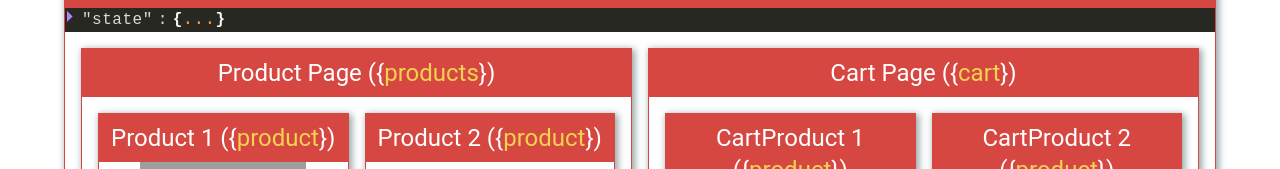
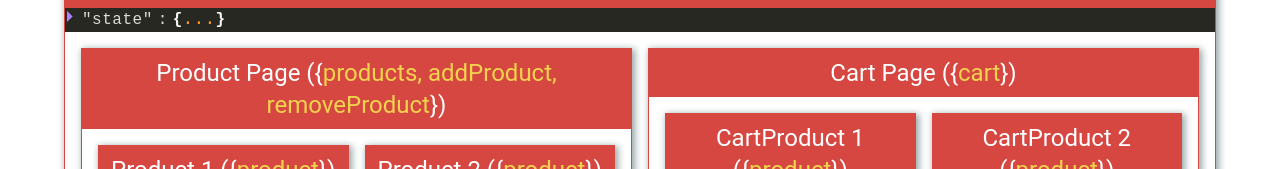
Before and after one commit to hoanglechau/redux-intro, a React (Create React App) app: page / in a window 1280 px wide. Shown: the part 201-370 px from the top of the page. Built offline with nearby package versions, Linux system fonts and the light colour scheme; grey boxes are pictures that could not be loaded.

Commit message:
Update PropDrillingExercise.js

```diff
--- a/src/pages/PropDrillingExercise.js
+++ b/src/pages/PropDrillingExercise.js
@@ -42,6 +42,18 @@ const RootComponent = (props) => {
     // Write a function called removeProductFromCart() that takes a product object as an argument
     // Example removedProduct = { id: "p1", title: "Product 1", price: 1999 }
     // The function will remove one product from the cart. The min value of quantity is 0
+    const removeProductFromCart = (removedProduct) => {
+        let newTotalPrice = cart.totalPrice;
+        const newProductList = cart.products.map((cartProduct) => {
+            if (cartProduct.id === removedProduct.id && cartProduct.qty > 0) {
+                cartProduct.qty -= 1;
+                cartProduct.price -= removedProduct.price;
+                newTotalPrice -= removedProduct.price;
+            }
+            return cartProduct;
+        });
+        setCart({ products: newProductList, totalPrice: newTotalPrice });
+    };
 
     // Step 3
     // Pass the functions to the product components to handle the click event of the Add/Remove buttons
@@ -74,7 +86,11 @@ const RootComponent = (props) => {
             </Box>
             <Grid container spacing={2} p="1rem">
                 <Grid item md={6}>
-                    <ProductPage products={products} />
+                    <ProductPage
+                        products={products}
+                        addProduct={addProductToCart}
+                        removeProduct={removeProductFromCart}
+                    />
                 </Grid>
                 <Grid item md={6}>
                     <CartPage cart={cart} />
```
